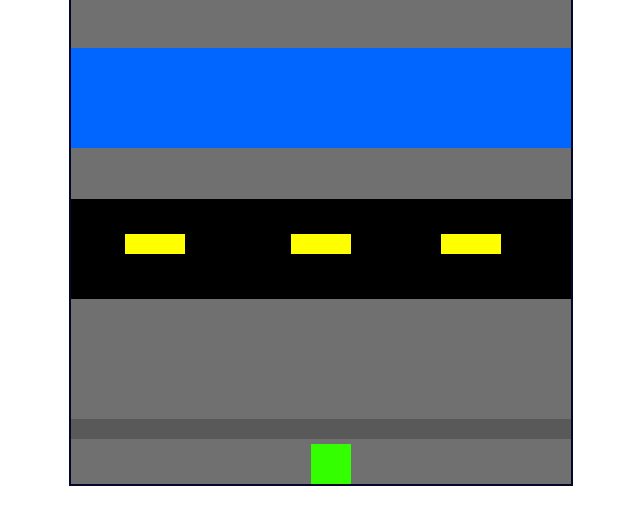
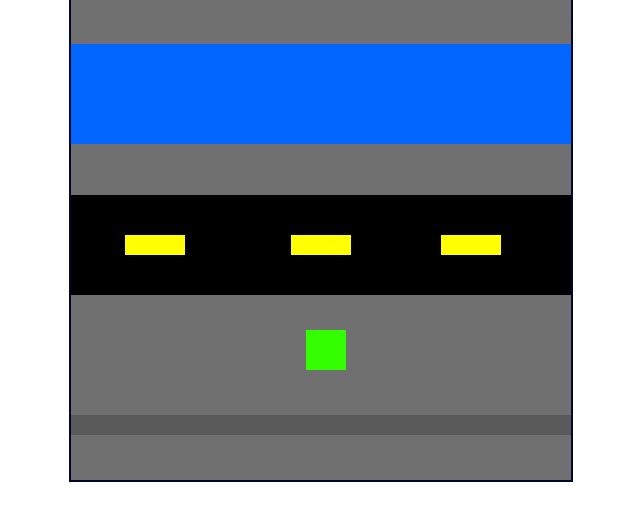
Before and after one commit to AddeyWelch/frogger_game, a plain HTML site: page index.html in a window 1280 px wide. Shown: the part 180-704 px from the top of the page, without its empty margins (319-959 px from the left). Drawn offline with Linux system fonts and the light colour scheme.

Commit message:
Changed position of the the street lanes

```diff
--- a/index.html
+++ b/index.html
@@ -1,7 +1,7 @@
-<!DOCTYPE html>
 <html>
+<head>
 <link href="frogger.css" rel="stylesheet">
-  <head>
+
     <meta charset="utf-8">
     <title>Frogger</title>
   </head>
@@ -9,18 +9,20 @@
     <center><img src="http://andyluvsdonna.com/wp-content/uploads/2015/02/frogger.png" alt="what image shows" height="150" width="400"></center>
 <center>
   <div id="pane">
-    <div id="box" style="left: 240px; top: 480px;"></div>
+    <div id="box" style="left: 235px; top: 350px;"></div>
     <!-- <div id="car" style="left: 0px;"></div> -->
     <div id="street" style="235px; top: 215px;"></div>
-    <div id="lanes" style="0px; top: 150px;"></div>
-    <div id="lanes" style="left: 150px; top: 130px;"></div>
-    <div id="lanes" style="left:-166px; top: 110px;"></div>
+    <div id="lanes" style="0px; top: 155px;"></div>
+    <div id="lanes" style="left: 150px; top: 135px;"></div>
+    <div id="lanes" style="left:-166px; top: 115px;"></div>
     <div id="water" style="188px; top: -96px;"></div>
     <div id="sidewalk" style="0px; bottom:-175px;"></div>
 </div>
-<br />
+<br>
 </center>
-  </body>
+
   <script src="jquery-3.1.1.js"></script>
   <script src="frogger.js"></script>
+
+</body>
 </html>
```
